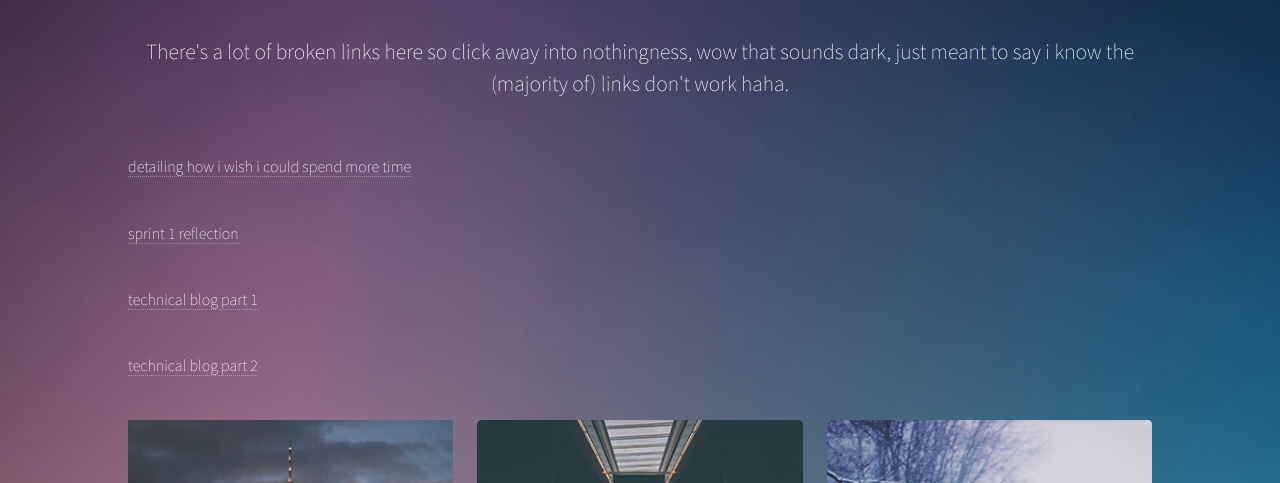
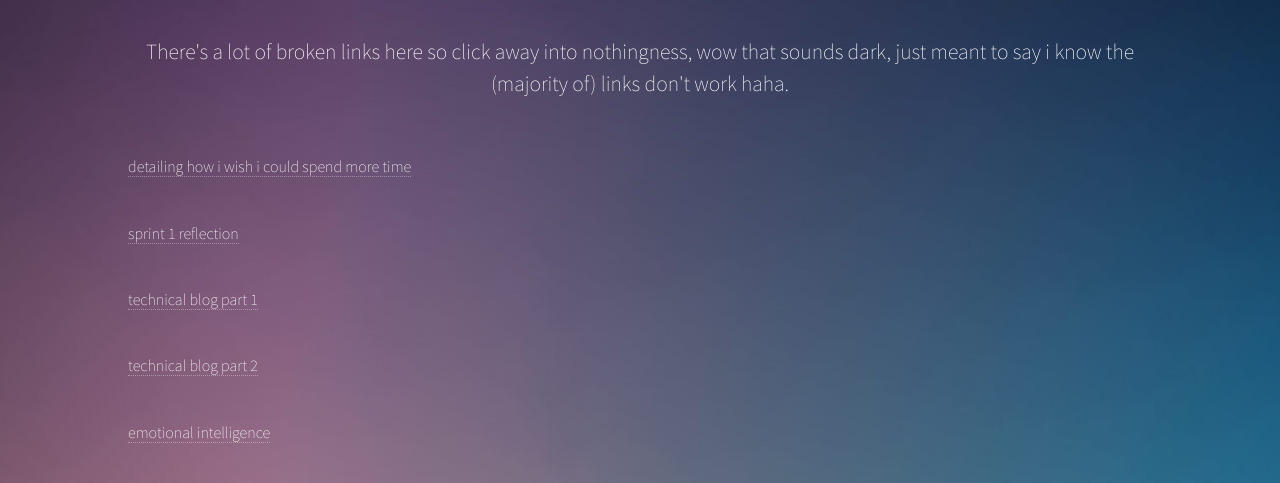
Before and after one commit to lexi-luo/lexi-luo.github.io, a plain HTML site: page index.html in a window 1280 px wide. Shown: the part 302-785 px from the top of the page. Drawn offline with Linux system fonts and the light colour scheme.

Commit message:
Update index.html

```diff
--- a/index.html
+++ b/index.html
@@ -40,6 +40,10 @@
 							<h3><a href="https://lexi-luo.github.io/t2-html-css-dom-p2.html">
 									technical blog part 2</a></h3>
 								<br>
+							<h3><a href="https://lexi-luo.github.io/c2-emotional-intelligence.html">
+									emotional intelligence</a></h3>
+								<br>
+
 
 						<!-- Thumbnails -->
 							<section class="thumbnails">
```
